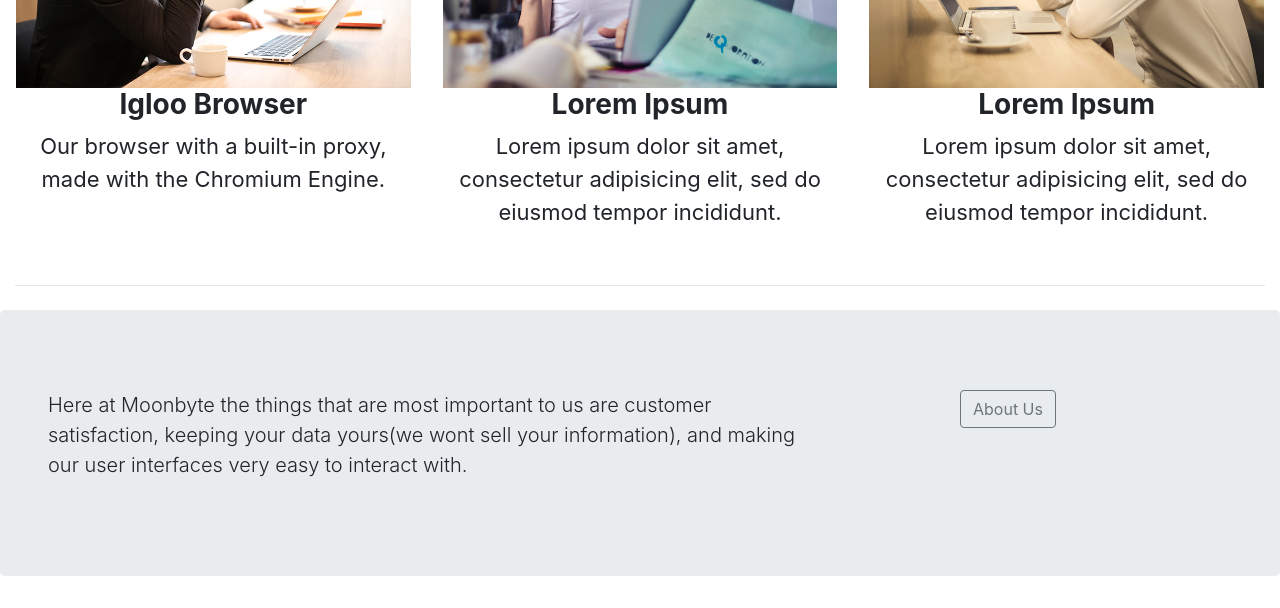
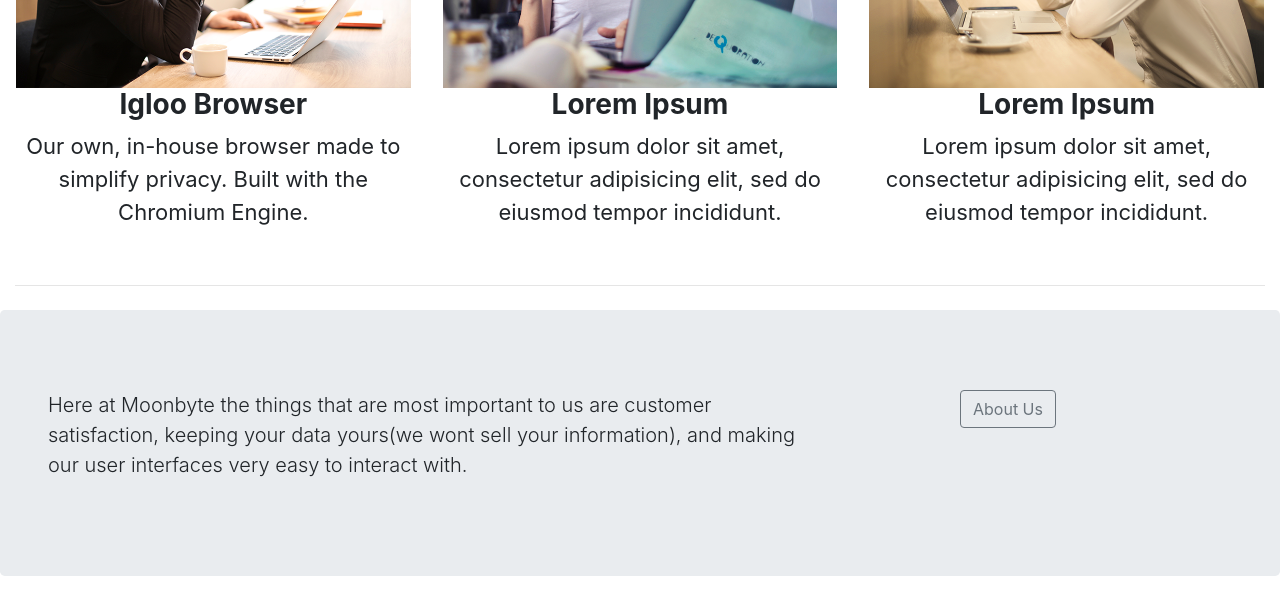
Before and after one commit to officialmoonbyte/MoonbyteWebsite, a plain HTML site: page WebSite/Pages/index.html in a window 1280 px wide. Shown: the part 1420-2028 px from the top of the page. Drawn offline with Linux system fonts and the light colour scheme; files whose address does not match are found by name.

Commit message:
Edit some text
Edit text to fit with a alpha build of Igloo Browser

```diff
--- a/WebSite/Pages/index.html
+++ b/WebSite/Pages/index.html
@@ -109,7 +109,7 @@
 		<div class="col-xs-12 col-md-4">
 			<img src="../img/team1.png" class="img-fluid" alt="Responsive Image">
 			<h3 style="font-weight:bold;">Igloo Browser</h3>
-			<p style="font-size:22px">Our browser with a built-in proxy, made with the Chromium Engine.</p>
+			<p style="font-size:22px">Our own, in-house browser made to simplify privacy. Built with the Chromium Engine.</p>
 		</div>
 
 		<div class="col-sm-12 col-md-4">
```
